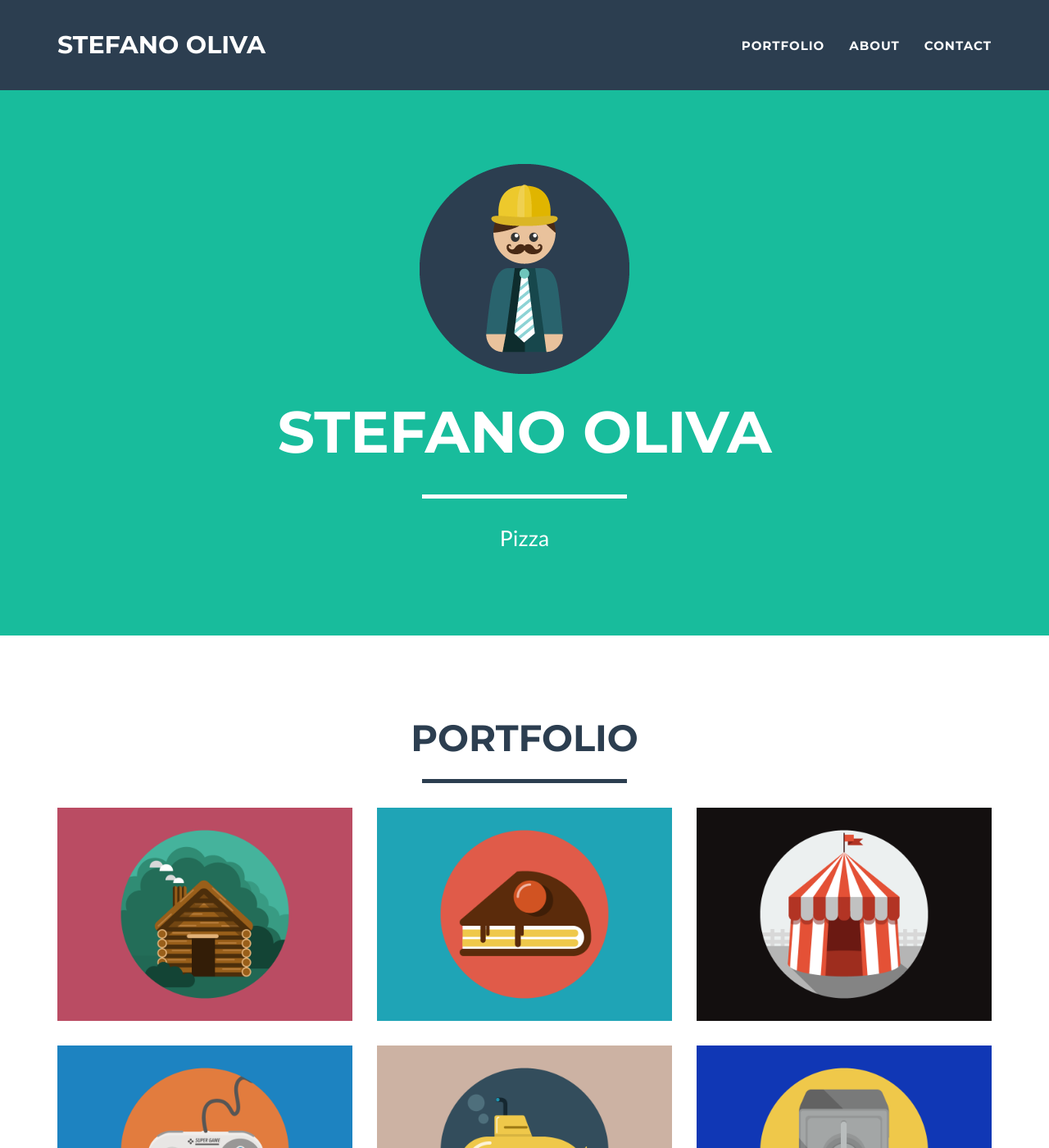
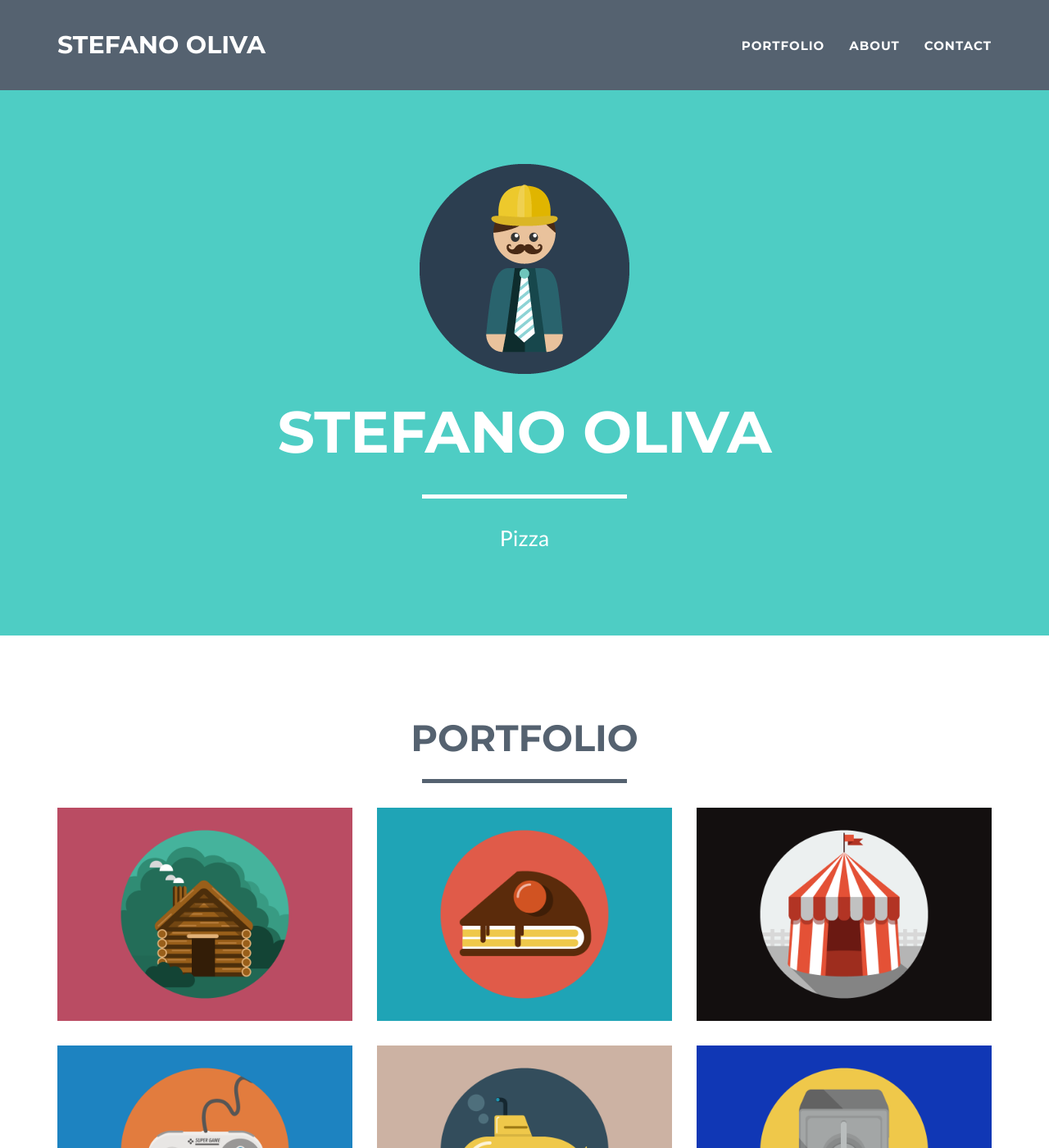
Before and after one commit to ollyste/portfolio, a Jekyll site: the page built from index.html, in a window 1280 px wide and 1400 px high. Shown: the whole window at 82% size. Built offline with Jekyll 4.4.1, drawn with Linux system fonts in a browser that asks for light colours; some of the changed text lies outside the part shown.

Commit message:
fix colors

```diff
--- a/_config.yml
+++ b/_config.yml
@@ -24,9 +24,9 @@ disqus_shortname: myshortname
 
 # Color settings (hex-codes without the leading hash-tag)
 color:
-  primary: 18bc9c #80B3FF
-  primary-rgb: "24,288,156" #"128,179,255"
-  secondary: 2c3e50 #FD6E8A
+  primary: 4ECDC4 #80B3FF
+  primary-rgb: "78,205,196" #"128,179,255"
+  secondary: 556270 #FD6E8A
   secondary-dark: 233140 #A2122F
 
 # Footer settings
@@ -48,10 +48,10 @@ social:
 # Postal address (add as many lines as necessary)
 address:
   - line: oliva [dot] stefano [at] gmail [dot] com
-  - line: 0768686447
+  - line: +46 768686447
 
 # Credits content
-credits: 'This is created with <a href="http://startbootstrap.com">Bootstrap</a>.'
+credits: 'This website is created with <a href="http://startbootstrap.com">Bootstrap</a>.'
 
 # Build settings
 markdown: kramdown
```
